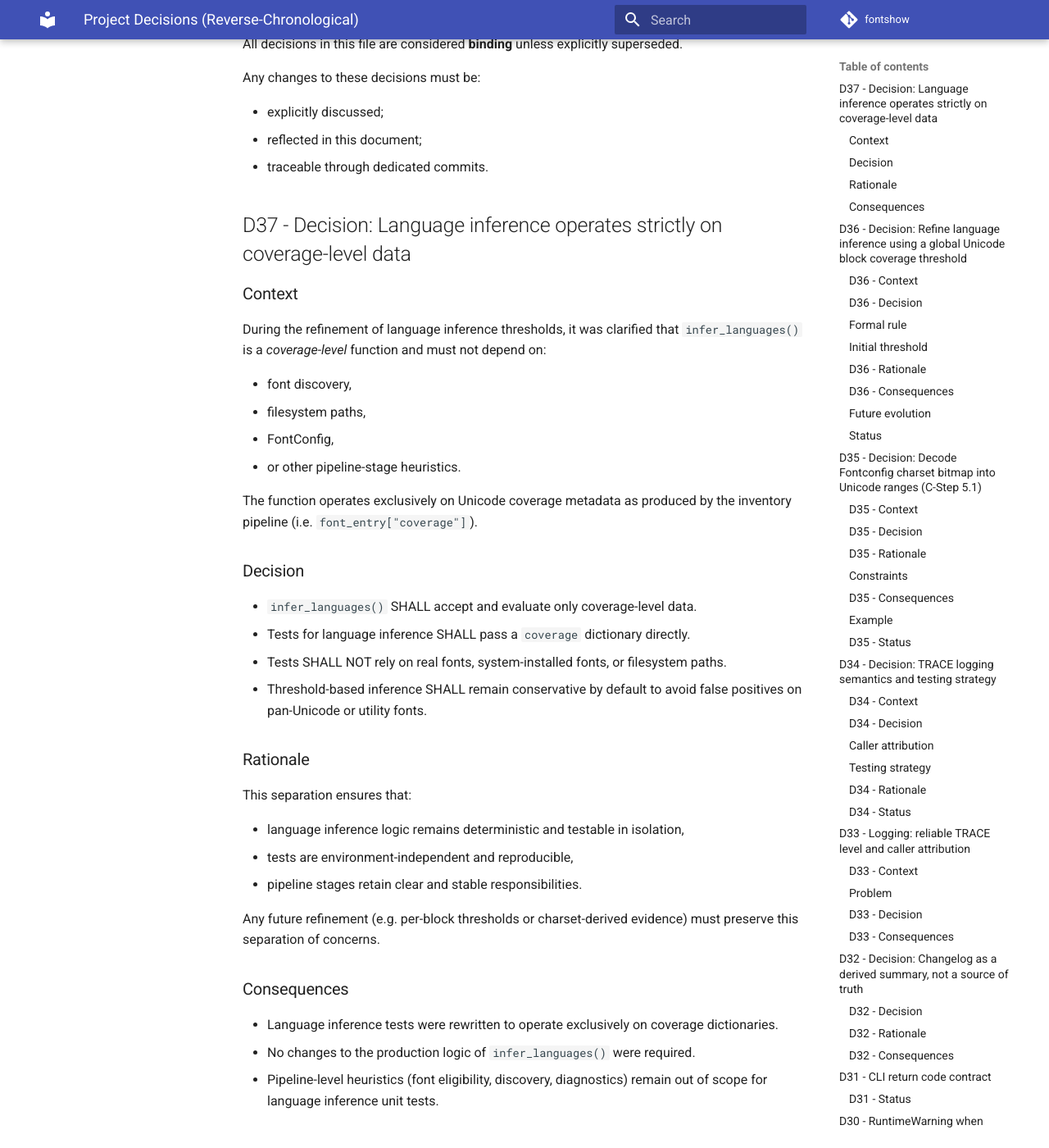
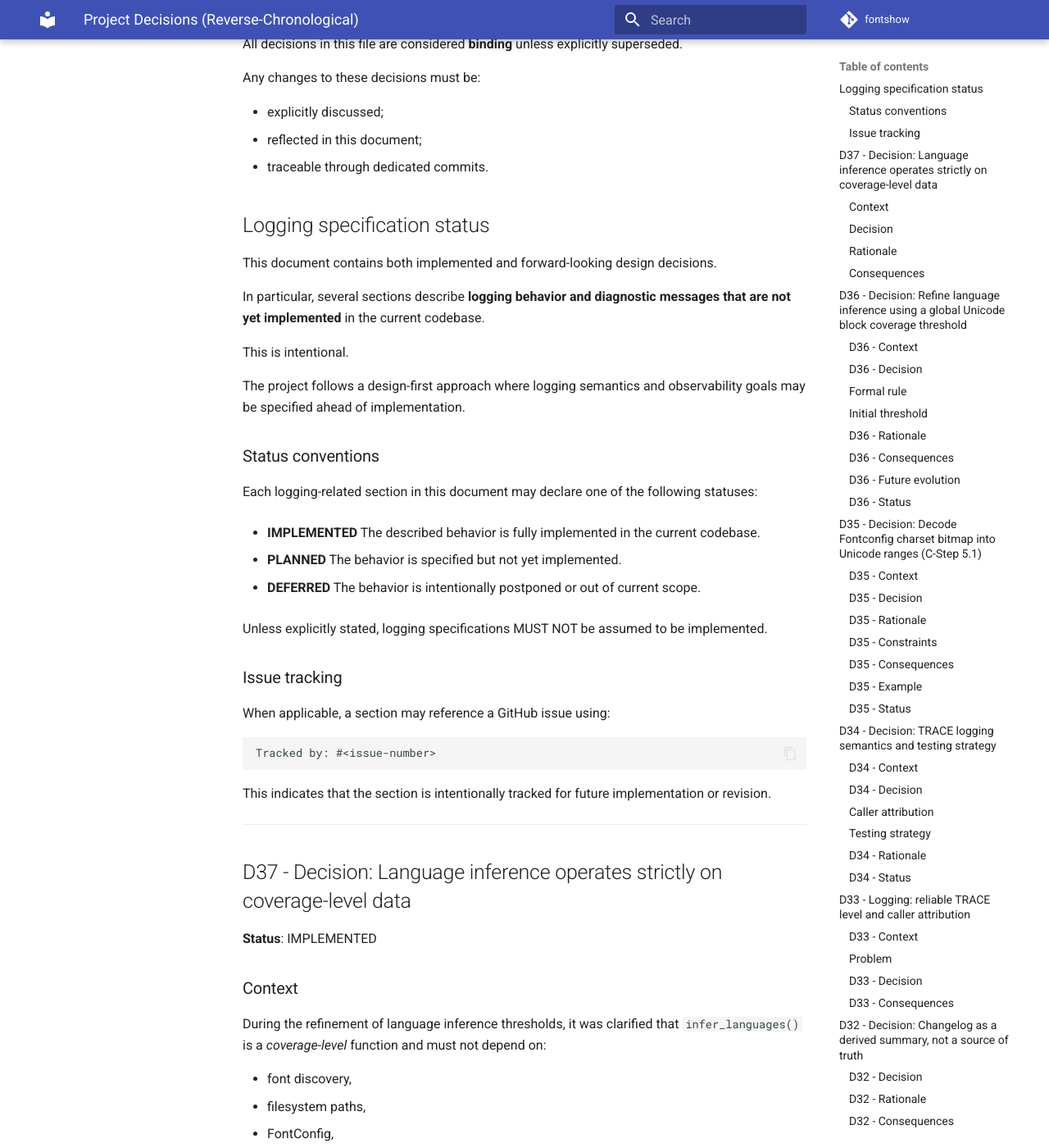
Before and after one commit to marco0560/Fontshow, an MkDocs documentation site: the page built from docs/decisions/legacy_decisions.md, in a window 1280 px wide and 1400 px high, scrolled down 438 px. Shown: the whole window at 82% size. Built offline with MkDocs 1.6.1 and Material for MkDocs 9.7.7, drawn with Linux system fonts in a browser that asks for light colours; comment, search, counter and statistics services are not loaded; some of the changed text lies outside the part shown.

Commit message:
docs(docs): clarify logging specification vs implementation status
Document that logging definitions in legacy decisions may be
forward-looking and not yet implemented.

Introduce explicit status conventions (IMPLEMENTED / PLANNED / DEFERRED)
and clarify the role of GitHub issues as tracking references.

This resolves ambiguity documented in issue #26 without changing
runtime behavior.

````diff
--- a/docs/decisions/legacy_decisions.md
+++ b/docs/decisions/legacy_decisions.md
@@ -19,7 +19,53 @@ Any changes to these decisions must be:
 - reflected in this document;
 - traceable through dedicated commits.
 
+## Logging specification status
+
+This document contains both implemented and forward-looking design
+decisions.
+
+In particular, several sections describe **logging behavior and
+diagnostic messages that are not yet implemented** in the current
+codebase.
+
+This is intentional.
+
+The project follows a design-first approach where logging semantics
+and observability goals may be specified ahead of implementation.
+
+### Status conventions
+
+Each logging-related section in this document may declare one of the
+following statuses:
+
+- **IMPLEMENTED**
+  The described behavior is fully implemented in the current codebase.
+
+- **PLANNED**
+  The behavior is specified but not yet implemented.
+
+- **DEFERRED**
+  The behavior is intentionally postponed or out of current scope.
+
+Unless explicitly stated, logging specifications MUST NOT be assumed
+to be implemented.
+
+### Issue tracking
+
+When applicable, a section may reference a GitHub issue using:
+
+```text
+Tracked by: #<issue-number>
+```
+
+This indicates that the section is intentionally tracked for future
+implementation or revision.
+
+---
+
 ## D37 - Decision: Language inference operates strictly on coverage-level data
+
+**Status**: IMPLEMENTED
 
 ### Context
 
@@ -64,6 +110,9 @@ must preserve this separation of concerns.
 
 ## D36 - Decision: Refine language inference using a global Unicode block coverage threshold
 
+**Status**: IMPLEMENTED
+**Notes**: Some refinements explicitly deferred
+
 ### D36 - Context
 
 Fontshow infers supported languages based on Unicode coverage information
@@ -124,7 +173,7 @@ real-world font analysis.
   isolated codepoints
 - Coverage data remains fully available for advanced analysis and diagnostics
 
-### Future evolution
+### D36 -  Future evolution
 
 If systematic false negatives are observed, this global threshold may be
 replaced or refined by:
@@ -135,11 +184,14 @@ replaced or refined by:
 
 Such changes will be introduced only as explicit, documented decisions.
 
-### Status
+### D36 -  Status
 
 Accepted.
 
 ## D35 - Decision: Decode Fontconfig charset bitmap into Unicode ranges (C-Step 5.1)
+
+**Status**: PLANNED
+**Tracked by**: #27, #29
 
 ### D35 - Context
 
@@ -167,7 +219,7 @@ are introduced.
 - Automatic decoding avoids divergent inventory states.
 - Downstream enrichment requires explicit Unicode ranges.
 
-### Constraints
+### D35 -  Constraints
 
 - Decoding is best-effort and must not abort the pipeline.
 - Malformed bitmap lines must be skipped with structured warnings.
@@ -180,7 +232,7 @@ are introduced.
 - Additional C-Steps are required to define how charset-derived coverage
   interacts with other coverage sources.
 
-### Example
+### D35 -  Example
 
 Before decoding:
 
@@ -205,6 +257,9 @@ After decoding:
 Accepted — implementation scheduled as C-Step 5.1.
 
 ## D34 - Decision: TRACE logging semantics and testing strategy
+
+**Status**: PLANNED
+**Tracked by**: #26, #29
 
 ### D34 - Context
 
@@ -251,6 +306,9 @@ This approach:
 Accepted and implemented.
 
 ## D33 - Logging: reliable TRACE level and caller attribution
+
+**Status**: PLANNED
+**Tracked by**: #26, #29
 
 ### D33 - Context
 
@@ -297,6 +355,9 @@ This behavior is considered part of the public debugging contract of Fontshow.
 
 ## D32 - Decision: Changelog as a derived summary, not a source of truth
 
+**Status**: PLANNED
+**Tracked by**: #26, #29
+
 ### D32 - Decision
 
 `CHANGELOG.md` is treated as a **derived, human-readable summary**.
@@ -322,6 +383,9 @@ Authoritative sources are:
 
 ## D31 - CLI return code contract
 
+**Status**: PLANNED
+**Tracked by**: #26, #29
+
 All Fontshow CLI commands adhere to the following return code contract:
 
 - `0` — successful execution
@@ -338,6 +402,9 @@ This contract applies uniformly to all subcommands and entrypoints.
 Documented and enforced through CLI tests.
 
 ## D30 - RuntimeWarning when executing `fontshow preflight`
+
+**Status**: PLANNED
+**Tracked by**: #26, #29
 
 ### D30 - Context
 
@@ -378,7 +445,7 @@ Known and accepted.
 
 ## D29 - Preflight command output and rendering responsibility
 
-**Status**: Completed
+**Status**: Implemented
 **Date**: 2026-01-08
 **Scope**: `preflight`
 
@@ -433,7 +500,7 @@ Implemented and validated via CLI tests and manual execution.
 
 ## D28 - CLI execution model unification (dispatcher vs module entrypoints)
 
-**Status**: Completed
+**Status**: Implemented
 **Date**: 2026-01-08
 **Scope**: `preflight` `dump_fonts.py` `parse_font_inventory.py` `create_catalog.py`
 
@@ -497,7 +564,7 @@ Applied to:
 
 ## D27 - C-Step: Charset-driven enrichment (5.1–5.3)
 
-**Status**: Completed
+**Status**: Implemented
 **Date**: 2026-01-07
 **Scope**: `parse_font_inventory.py`
 **Related components**: `dump_fonts.py`, `infer_languages.py`
@@ -586,6 +653,8 @@ A follow-up decision is required to determine whether:
   in future C-steps.
 
 ## D26 - Decision — Charset lifecycle and current non-consumption
+
+**Status**: Implemented
 
 ### D26 - Context
 
@@ -645,7 +714,7 @@ Avoiding premature consumption prevents:
 
 ### D25 - Status
 
-- **Status:** Accepted
+- **Status:** Accepted, Implemented
 - **Date:** 2026-01-06
 - **Scope:** Structured logging infrastructure for Fontshow
 
@@ -805,7 +874,7 @@ enrichment and are therefore not available here.
 
 ## D24 - Coverage Strategy and Rationale
 
-- **Status:** Accepted
+- **Status:** Accepted, Implemented
 - **Date:** 2026-01-05
 - **Scope:** Test coverage policy for Fontshow
 
@@ -897,7 +966,7 @@ Coverage is treated as a qualitative signal, not a numerical target. The current
 
 ## D23 - Decision: Script-aware sample text selection
 
-- **Status:** Accepted
+- **Status:** Accepted, Implemented
 - **Context:** Font catalog generation (`create_catalog`)
 - **Related versions:** v0.20.0+
 
@@ -964,7 +1033,7 @@ consumer of inference results.
 
 ## D22 - Decision: Preflight checks refactoring to a class-based, registry-backed model
 
-- **Status**: Accepted
+- **Status**: Accepted, Implemented
 - **Date**: 2026-01-04
 - **Scope**: `fontshow.preflight`
 
@@ -1069,6 +1138,8 @@ This results in a runner that is:
 
 ## D21 - Decision: Move preflight subsystem to a class-based design
 
+**Status**: Implemented
+
 ### D21 - Context
 
 The initial implementation of the preflight subsystem was function-based.
@@ -1140,7 +1211,7 @@ is now considered **stable** rather than experimental.
 
 ## D20 - Decision: Transition to a Class-Based Model for Preflight Checks
 
-- **Status:** Accepted
+- **Status:** Accepted, Implemented
 - **Area:** Preflight / Testing / Architecture
 - **Date:** 2026-01-03
 
@@ -1209,7 +1280,9 @@ for all preflight checks.
 
 ## D19 - Decision: Explicit Exposure of Check Modules in the Runner
 
-- **Status:** Accepted
+- **Status:** Accepted, PLANNED
+- **Tracked by**: #26
+- **Notes**: Logging spec ahead of implementation
 - **Area:** Testing / Public API
 - **Date:** 2026-01-03
 
@@ -1254,7 +1327,9 @@ This is a deliberate design choice and is documented as such.
 
 ## D18 - Decision: Font discovery preflight checks rely on fc-list only
 
-- **Status**: Accepted
+- **Status:** Accepted, PLANNED
+- **Tracked by**: #26
+- **Notes**: Logging spec ahead of implementation
 - **Context**: Preflight stage (C5.3)
 - **Date**: 2026-01-03
 
@@ -1291,6 +1366,10 @@ validated as part of backend selection and runtime readiness checks.
 
 ## D17 - Decision: Font Discovery
 
+- **Status:** Accepted, PLANNED
+- **Tracked by**: #26
+- **Notes**: Logging spec ahead of implementation
+
 ### D17 - Context
 
 Font discovery is currently capability-based.
@@ -1357,6 +1436,10 @@ and auditable** with current GitHub capabilities.
 
 ## D15 - Decision: Version bumps driven by Conventional Commits
 
+- **Status:** Accepted, PLANNED
+- **Tracked by**: #26
+- **Notes**: Logging spec ahead of implementation
+
 ### D15 - Decision
 
 Fontshow version increments are driven exclusively by **Conventional Commits**
@@ -1380,6 +1463,8 @@ The effective version is materialized via Git tags and resolved at runtime.
 - Developers must treat commit messages as authoritative
 
 ## D14 - Decision: Single-source-of-truth versioning
+
+**Status:** IMPLEMENTED, OBSOLETE
 
 ### D14 - Decision
 
@@ -1406,6 +1491,8 @@ except PackageNotFoundError:
 
 ## D13 - Decision: Deferred Warning Emission via Structured Collection
 
+**Status:** IMPLEMENTED, OBSOLETE
+
 ### D13 - Decision
 
 Validation warnings are **not emitted directly**.
@@ -1426,6 +1513,8 @@ They are collected as structured records and returned to the caller.
 
 ## D12 - Decision: Coverage reporting without enforcement
 
+**Status:** IMPLEMENTED, OBSOLETE
+
 ### D12 - Decision
 
 Test coverage is measured and reported, but **no minimum threshold is enforced**.
@@ -1439,6 +1528,8 @@ Test coverage is measured and reported, but **no minimum threshold is enforced**
 Accepted
 
 ## D11 - Decision: CI quality gates via pre-commit and pytest
+
+**Status:** IMPLEMENTED, OBSOLETE
 
 ### D11 - Decision
 
@@ -1464,6 +1555,8 @@ The **docs job** only builds documentation.
 
 ## D10 - Decision: Separate CI jobs for tests and documentation
 
+**Status:** IMPLEMENTED, OBSOLETE
+
 ### D10 - Decision
 
 Tests and documentation are executed in **separate CI jobs**.
@@ -1474,6 +1567,8 @@ Tests and documentation are executed in **separate CI jobs**.
 - Documentation issues do not block test feedback
 
 ## D9 - Decision: Font entry `family` field required at top-level
+
+**Status:** IMPLEMENTED, OBSOLETE
 
 ### D9 - Decision
 
@@ -1544,6 +1639,8 @@ without long-term value.
 
 ## D6 - Work tracking and technical debt
 
+- **Status**: ONGOING
+- **Note**: Logging specifications intentionally precede implementation.
 - TODOs, bugs, and technical debt are tracked **exclusively via GitHub Issues**.
 - Static TODO files in the repository are not used.
 - Issues represent the operational state of the work.
````
Also changed, not shown: other parts of docs/decisions/legacy_decisions.md (+1 -1 lines).
